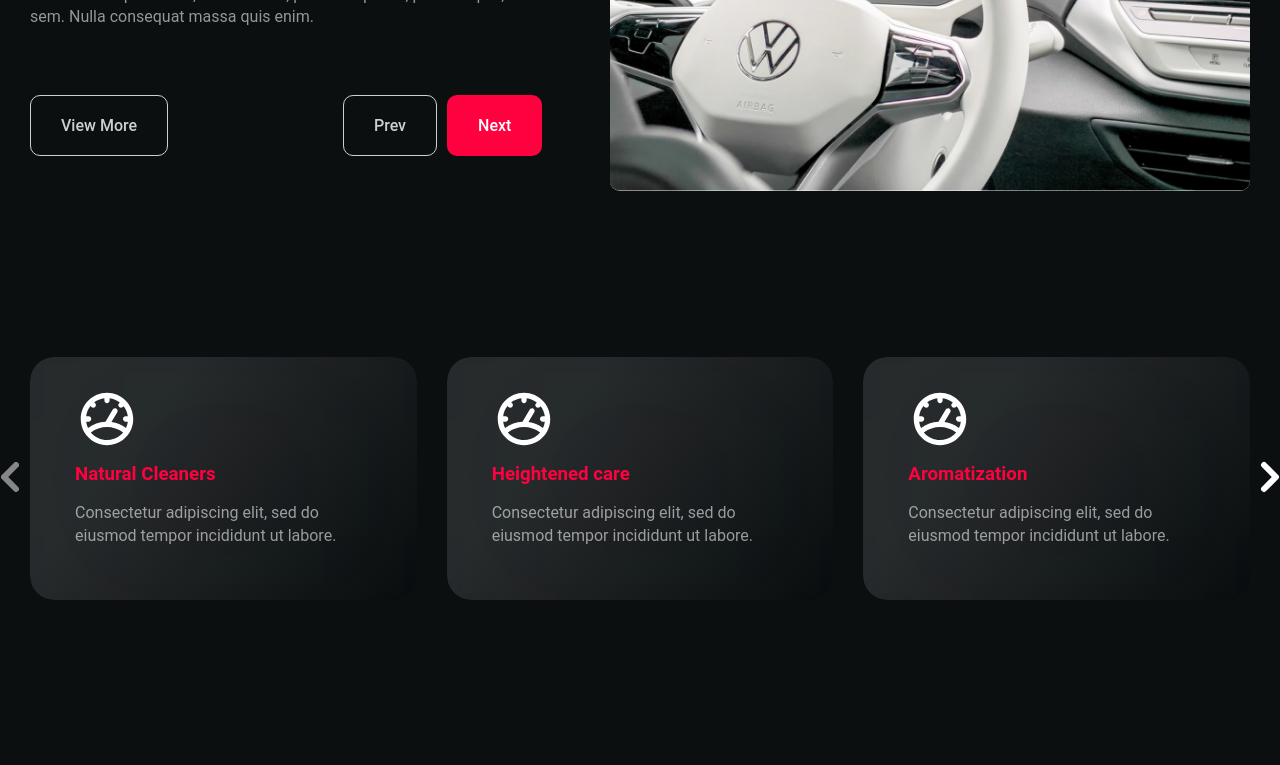
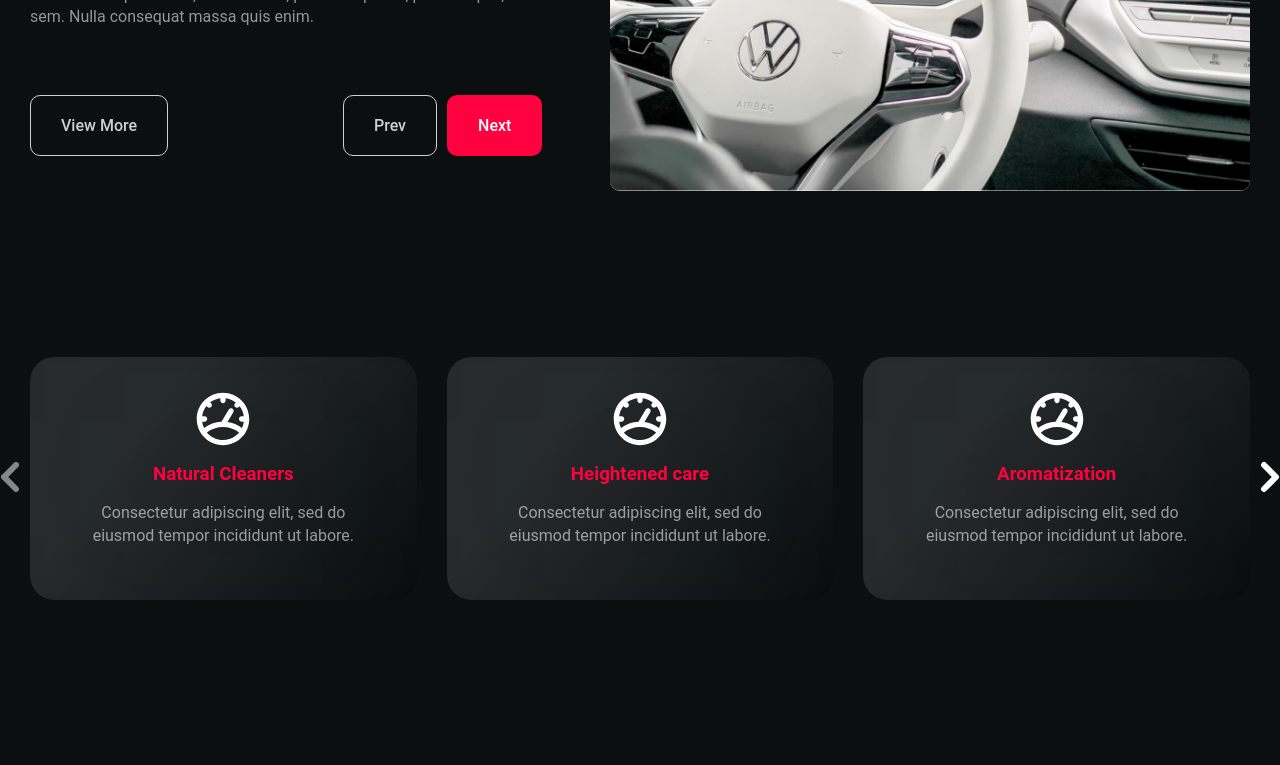
Before and after one commit to oleksandr-sidarok/car-wash, a Vue app: page / in a window 1280 px wide. Shown: the part 2948-3713 px from the top of the page. Built offline with nearby package versions, Linux system fonts and the light colour scheme.

Commit message:
add BookingAdditionalServices

```diff
--- a/package.json
+++ b/package.json
@@ -9,6 +9,7 @@
     "preview": "vite preview"
   },
   "dependencies": {
+    "pinia": "^2.0.22",
     "swiper": "^8.3.2",
     "vue": "^3.2.37",
     "vue-router": "4"
--- a/src/components/AppCard.vue
+++ b/src/components/AppCard.vue
@@ -1,17 +1,22 @@
 <template>
   <div class="card">
-    <img width="120" height="120" :src="props.icon" alt="icon" class="icon">
+    <img width="120" height="120" :src="icon" alt="icon" class="icon">
     <h3 class="title">{{props.title}}</h3>
     <div class="description">
-      <p>{{props.description}}</p>
+      <p>{{description}}</p>
     </div>
     <app-stars v-if="props.stars" :value="4" />
+    <app-button class="button" :class="{selected}" v-if="props.button" @click="$emit('button-click')">
+      <img v-if="buttonType === 'image'" :src="button" width="30">
+      <span v-else>{{button}}</span>
+    </app-button>
   </div>
 </template>
 
 <script setup>
-import {defineProps} from "vue";
+import AppButton from "./UI/AppButton.vue"
 import AppStars from "./AppStars.vue"
+import {computed} from "vue";
 
 const props = defineProps({
   title: {
@@ -33,6 +38,24 @@ const props = defineProps({
   stars: {
     type: Boolean,
     default: false
+  },
+  button: {
+    type: [String, URL],
+    default: null
+  },
+  selected: {
+    type: Boolean,
+    default: false
+  }
+})
+
+const buttonType = computed(() => {
+  if (props.button instanceof URL) { // is not true
+    console.log("isURL")
+    return "image"
+  } else {
+    console.log(props.button)
+    return "text"
   }
 })
 </script>
@@ -73,6 +96,20 @@ const props = defineProps({
   -webkit-backdrop-filter: blur(140px);
 }
 
+.button {
+  position: relative;
+  padding: 15px;
+  background: linear-gradient(126.6deg, rgba(255, 255, 255, 0.12) 29.69%, rgba(255, 255, 255, 0) 100%);
+}
+
+.button img {
+  display: block;
+}
+
+.button.selected {
+  background: var(--accent-color);
+}
+
 @media (max-width: 576px) {
   .card {
     min-width: 200px;
--- /dev/null
+++ b/src/components/BookingAdditionalServices.vue
@@ -0,0 +1,70 @@
+<template>
+  <div class="booking-additional-services">
+    <cards-slider :items="ourServices" :breakpoints="breakpoints" />
+  </div>
+</template>
+
+<script setup>
+import CardsSlider from "./CardsSlider.vue"
+
+let breakpoints = {
+  0: {
+    slidesPerView: 1,
+    spaceBetween: 20
+  },
+  640: {
+    slidesPerView: 1.5,
+    spaceBetween: 20
+  },
+  768: {
+    slidesPerView: 2,
+    spaceBetween: 40
+  },
+  992: {
+    slidesPerView: 3
+  },
+  1200: {
+    slidesPerView: 4,
+    spaceBetween: 30
+  }
+}
+
+let ourServices = [
+  {
+    title: "Contactless Washing",
+    description: "Vestibulum tortor risus, rutrum at congue sed ultricies finibus.",
+    icon: new URL('../assets/icons/u_snowflake.svg', import.meta.url),
+    button: new URL('../assets/icons/cart.svg', import.meta.url)
+  },
+  {
+    title: "Safety Materials",
+    description: "Cras aliquam tristique metus, eu gravida diam vestibulum gravida.",
+    icon: new URL('../assets/icons/u_wind-moon.svg', import.meta.url),
+    button: new URL('../assets/icons/cart.svg', import.meta.url)
+  },
+  {
+    title: "Modern Equipment",
+    description: "Fusce maximus molestie nisl, ut dapibus libero vestibulum aliquam.",
+    icon: new URL('../assets/icons/u_wind-sun.svg', import.meta.url),
+    button: new URL('../assets/icons/cart.svg', import.meta.url)
+  },
+  {
+    title: "Extensive Cleaning",
+    description: "Sestibulum non dolor sit amet mi moles tincidunt vel non velit.",
+    icon: new URL('../assets/icons/u_wind.svg', import.meta.url),
+    button: new URL('../assets/icons/cart.svg', import.meta.url)
+  },
+  {
+    title: "Contactless Equipment",
+    description: "Vestibulum tortor risus, rutrum at congue sed ultricies finibus.",
+    icon: new URL('../assets/icons/u_wind-moon.svg', import.meta.url),
+    button: new URL('../assets/icons/cart.svg', import.meta.url)
+  },
+]
+</script>
+
+<style scoped>
+.booking-additional-services {
+  margin-top: 80px;
+}
+</style>
--- a/src/components/BookingBlock.vue
+++ b/src/components/BookingBlock.vue
@@ -15,6 +15,9 @@ const BookingCarSelect = defineAsyncComponent(() => {
 const BookingWashingPlan = defineAsyncComponent(() => {
   return import("./BookingWashingPlan.vue")
 })
+const BookingAdditionalServices = defineAsyncComponent(() => {
+  return import("./BookingAdditionalServices.vue")
+})
 
 let currentStep = ref(1)
 
@@ -22,6 +25,7 @@ const currentComponent = computed(() => {
   switch (currentStep.value) {
     case 1: return BookingCarSelect
     case 2: return BookingWashingPlan
+    case 3: return BookingAdditionalServices
   }
 
   return null
--- a/src/components/CardsSlider.vue
+++ b/src/components/CardsSlider.vue
@@ -14,6 +14,9 @@
             :content="props.content"
             :icon="item.icon"
             :stars="props.stars"
+            :button="item.button"
+            :selected="booking.services.has(item.title)"
+            @button-click="cardSelectHandler(item.title)"
         />
       </swiper-slide>
     </swiper>
@@ -38,6 +41,9 @@ const swiperModules = [Navigation]
 import "swiper/css";
 import 'swiper/css/navigation';
 import 'swiper/css/scrollbar';
+import {useBookingStore} from "../store/booking.js";
+
+const booking = useBookingStore()
 
 const props = defineProps({
   items: {
@@ -46,7 +52,7 @@ const props = defineProps({
   },
   content: {
     type: String,
-    required: false
+    default: 'center'
   },
   stars: {
     type: Boolean,
@@ -59,8 +65,16 @@ const props = defineProps({
   breakpoints: {
     type: Object,
     default: {}
+  },
+})
+
+const cardSelectHandler = (cardName) => {
+  if(booking.services.has(cardName)) {
+    booking.services.delete(cardName)
+  } else {
+    booking.services.add(cardName)
   }
-})
+}
 </script>
 
 <style scoped>
--- a/src/main.js
+++ b/src/main.js
@@ -1,6 +1,9 @@
 import { createApp } from 'vue'
 import './style.css'
 import App from './App.vue'
-import router from "./router/router.js";
+import router from "./router/router.js"
+import {createPinia} from "pinia"
 
-createApp(App).use(router).mount('#app')
+const pinia = createPinia()
+
+createApp(App).use(router).use(pinia).mount('#app')
--- /dev/null
+++ b/src/store/booking.js
@@ -0,0 +1,12 @@
+import {defineStore} from "pinia";
+
+export const useBookingStore = defineStore('booking', {
+    state: () => {
+        return {
+            car: null,
+            plan: null,
+            services: new Set(["Modern Equipment"]),
+            date: null
+        }
+    }
+})
```
Also changed, not shown: 1 other file (tests, documents, lock files or other folders).
